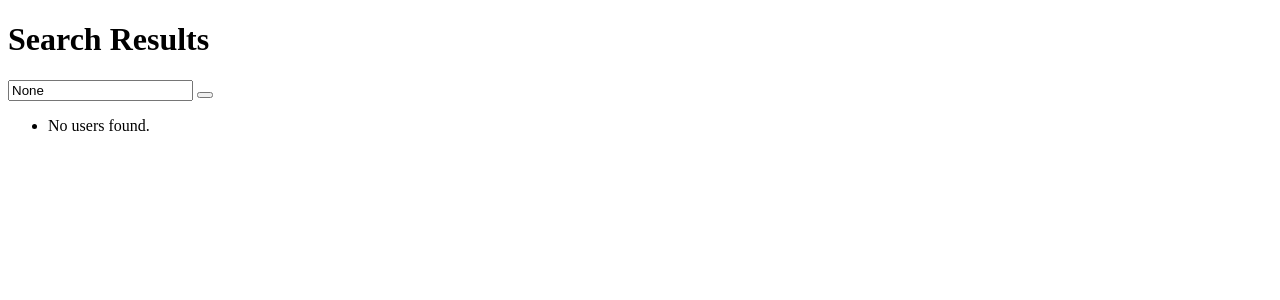
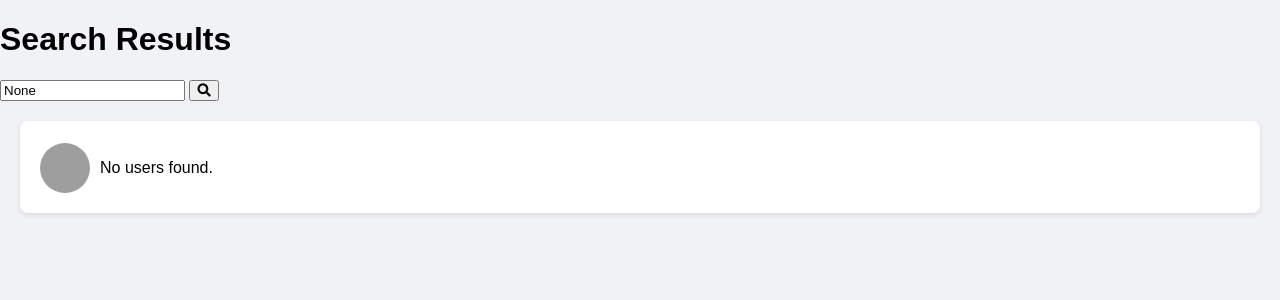
Before and after one commit to malithi19/Social-Network, a Django app: page /users/ in a window 1280 px wide. Shown: the top 300 px of the page. Run offline with Django 5.2, Linux system fonts and the light colour scheme; grey boxes are pictures that could not be loaded.

Commit message:
update user_list.html

```diff
--- a/social/Templates/user_list.html
+++ b/social/Templates/user_list.html
@@ -3,7 +3,55 @@
 <head>
     <meta charset="UTF-8">
     <title>Search Results - Pixly</title>
+     <link rel="stylesheet" href="https://cdnjs.cloudflare.com/ajax/libs/font-awesome/5.15.4/css/all.min.css">
+     <style>
+        body {
+            font-family: Arial, sans-serif;
+            background-color: #f0f2f5;
+            margin: 0;
+            padding: 0;
+        }
+
+        .user-profile img {
+            width: 40px;
+            height: 40px;
+            border-radius: 50%;
+            margin-right: 10px;
+        }
+        .friend-requests {
+            margin: 20px;
+            background: white;
+            border-radius: 8px;
+            padding: 10px;
+            box-shadow: 0 2px 5px rgba(0, 0, 0, 0.1);
+        }
+        .friend-request {
+            display: flex;
+            align-items: center;
+            justify-content: space-between;
+            padding: 10px;
+        }
+        .friend-request:last-child {
+            border-bottom: none;
+        }
+        .friend-info {
+            display: flex;
+            align-items: center;
+            margin: 2px 0 0 0;
+        }
+        .friend-info img {
+            width: 50px;
+            height: 50px;
+            border-radius: 50%;
+            margin-right: 10px;
+        }
+        .friend-info div {
+            display: flex;
+            flex-direction: column;
+        }
+    </style>
 </head>
+
 <body>
     <h1>Search Results</h1>
 
@@ -14,14 +62,20 @@
         </form>
     </div>
 
-    <div class="user-list">
-        <ul>
-            {% for user in search_results %}
-                <li><a href="{% url 'other_profile' user.id %}">{{ user.username }}</a></li>
-            {% empty %}
-                <li>No users found.</li>
-            {% endfor %}
-        </ul>
+    <div class="friend-requests">
+        <div class="friend-request" data-friend-id="1">
+            <div class="friend-info">
+                <img src="default-profile.jpg" alt="Profile Picture">
+                 <div class="user-list">
+                        {% for user in search_results %}
+                            <a href="{% url 'other_profile' user.id %}">{{ user.username }}</a>
+                        {% empty %}
+                            No users found.
+                        {% endfor %}
+                </div>
+            </div>
+        </div>
     </div>
+
 </body>
 </html>
```
